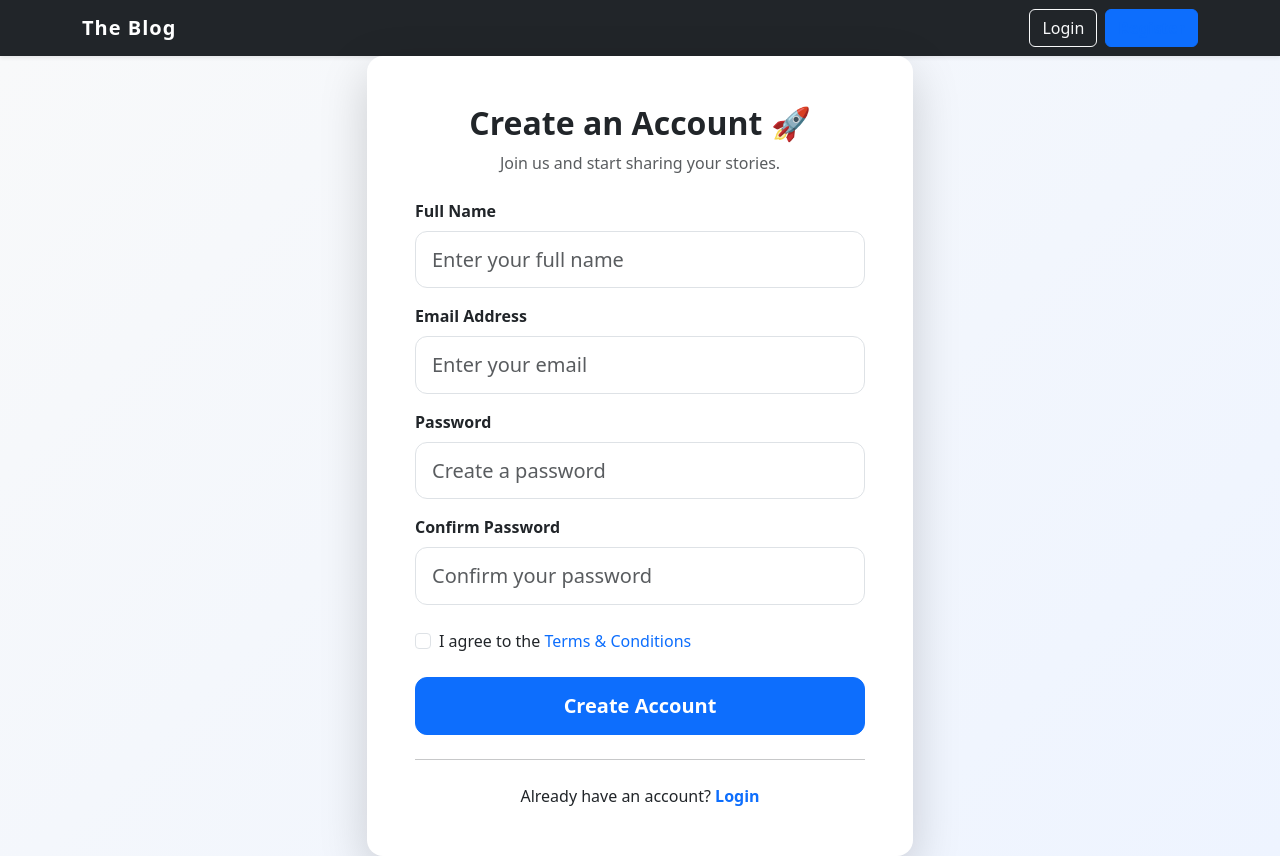
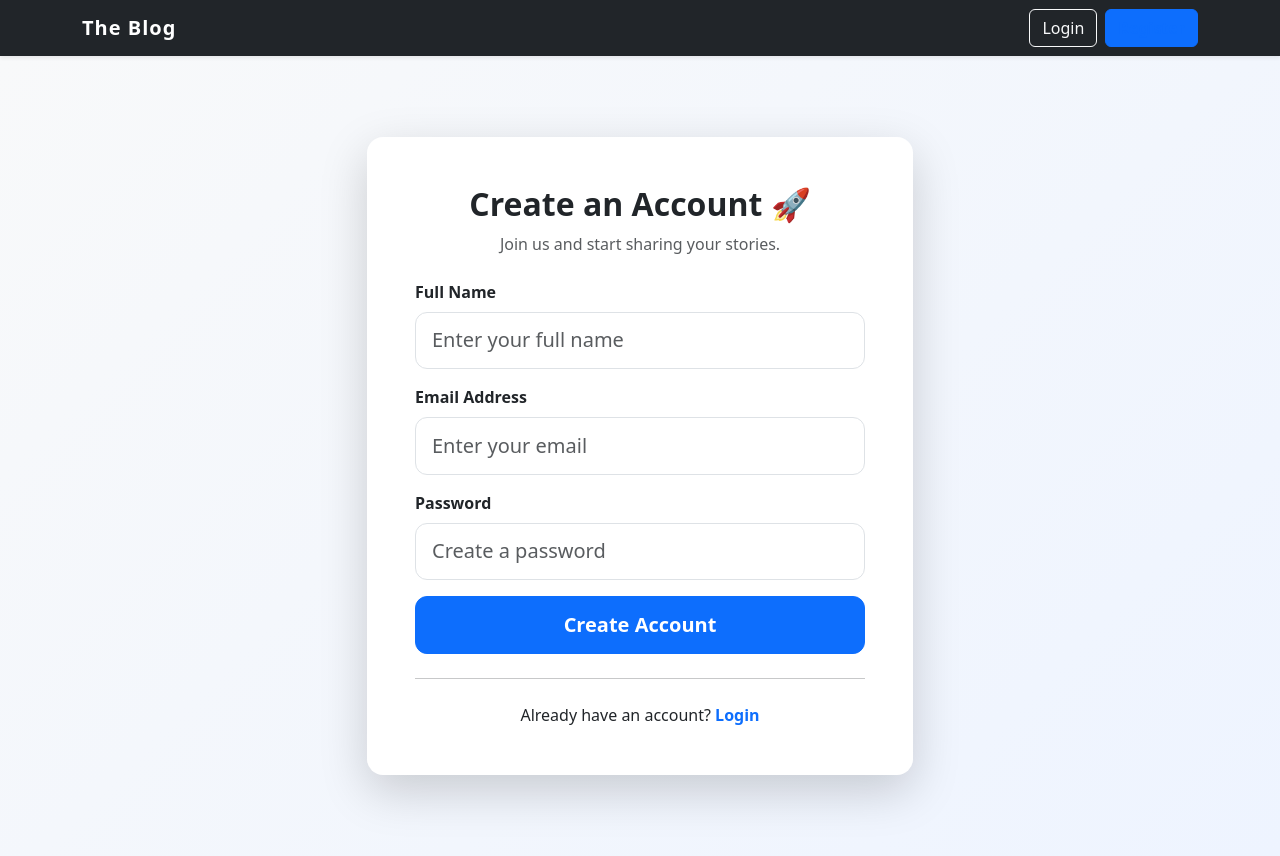
Before and after one commit to itzkesh/blog, a Vue app: page /register in a window 1280 px wide. Built offline with nearby package versions, Linux system fonts and the light colour scheme.

Commit message:
add some changes to the router and register view to fix issues with authentication and form handling.

```diff
--- a/src/layout/AdminLayout.vue
+++ b/src/layout/AdminLayout.vue
@@ -1,4 +1,17 @@
 <script setup lang="ts">
+import { supabase } from '../lib/supabase'
+
+const logout = async () => {
+
+  const { error } = await supabase.auth.signOut()
+
+  if (error) {
+    alert(error.message)
+  } else {
+    window.location.href = '/login'
+  }
+
+}
 </script>
 
 <template>
@@ -44,10 +57,10 @@
             </li>
 
             <li class="nav-item">
-              <RouterLink to="/login"  class="btn btn-danger w-100">
-                 <i class="bi bi-box-arrow-right me-2"></i>
-                 Logout
-              </RouterLink>
+              <button @click="logout" class="btn btn-danger w-100">
+                <i class="bi bi-box-arrow-right me-2"></i>
+                Logout
+              </button>
             </li>
 
           </ul>
--- a/src/router/index.ts
+++ b/src/router/index.ts
@@ -1,4 +1,5 @@
 import { createRouter, createWebHistory } from 'vue-router'
+import {supabase} from "../lib/supabase"
 
 import BlogPosts from '../views/BlogPosts.vue'
 import Login from '../views/auth/Login.vue'
@@ -30,6 +31,7 @@ const routes = [
     {
         path: '/admin',
         component: AdminLayout,
+        meta: { requiresAuth: true },
         children:[
             { path: 'dashboard', name: 'AdminDashboard', component: Dashboard},
             { path: 'posts', name: 'AdminPosts', component: AdminPosts},
@@ -46,4 +48,17 @@ const router = createRouter({
     routes
 })
 
+router.beforeEach(async (to) => {
+    if (! to.meta.requiresAuth)
+        return true
+
+    const { data: { session } } = await supabase.auth.getSession()
+
+    if (!session)
+        return '/login'
+
+    return true
+
+})
+
 export default router
--- a/src/views/auth/Register.vue
+++ b/src/views/auth/Register.vue
@@ -1,3 +1,51 @@
+<script setup lang="ts">
+import { ref } from 'vue'
+// import { useRouter } from 'vue-router'
+import { supabase } from '../../lib/supabase'
+
+// const router = useRouter()
+
+const fullName = ref('')
+const email = ref('')
+const password = ref('')
+
+const loading = ref(false)
+const errorMessage = ref('')
+const successMessage = ref('')
+
+const signUp = async () => {
+  errorMessage.value = ''
+  successMessage.value = ''
+  loading.value = true
+
+  const { data, error } = await supabase.auth.signUp({
+    email: email.value,
+    password: password.value,
+    options: {
+      data: {
+        full_name: fullName.value
+      }
+    }
+  })
+
+  loading.value = false
+
+  if (error) {
+    errorMessage.value = error.message
+    return
+  }
+
+  successMessage.value =
+    'Account created successfully! Please check your email to verify your account.'
+
+  console.log(data)
+
+  // setTimeout(() => {
+  //   router.push('/login')
+  // }, 3000)
+}
+</script>
+
 <template>
   <div class="register-page d-flex align-items-center">
     <div class="container">
@@ -15,7 +63,7 @@
                 </p>
               </div>
 
-              <form>
+              <form @submit.prevent="signUp">
 
                 <!-- Full Name -->
                 <div class="mb-3">
@@ -24,6 +72,7 @@
                   </label>
                   <input
                     type="text"
+                    v-model="fullName"
                     class="form-control form-control-lg"
                     placeholder="Enter your full name"
                   >
@@ -36,6 +85,7 @@
                   </label>
                   <input
                     type="email"
+                    v-model="email"
                     class="form-control form-control-lg"
                     placeholder="Enter your email"
                   >
@@ -48,47 +98,39 @@
                   </label>
                   <input
                     type="password"
+                    v-model="password"
                     class="form-control form-control-lg"
                     placeholder="Create a password"
                   >
                 </div>
 
-                <!-- Confirm Password -->
-                <div class="mb-4">
-                  <label class="form-label fw-semibold">
-                    Confirm Password
-                  </label>
-                  <input
-                    type="password"
-                    class="form-control form-control-lg"
-                    placeholder="Confirm your password"
+                <div
+                  v-if="errorMessage"
+                  class="alert alert-danger"
                 >
+                   {{ errorMessage }}
                  </div>
 
-                <!-- Terms -->
-                <div class="form-check mb-4">
-                  <input
-                    class="form-check-input"
-                    type="checkbox"
-                    id="terms"
+                   <div
+                     v-if="successMessage"
+                     class="alert alert-success"
                    >
-                  <label
-                    class="form-check-label"
-                    for="terms"
-                  >
-                    I agree to the
-                    <a href="#" class="text-decoration-none">
-                      Terms & Conditions
-                    </a>
-                  </label>
+                     {{ successMessage }}
                    </div>
+
 
                 <!-- Register Button -->
                 <button
                  type="submit"
                   class="btn btn-primary btn-lg w-100"
+                  :disabled="loading"
                 >
-                  Create Account
+                <span
+                  v-if="loading"
+                  class="spinner-border spinner-border-sm me-2"
+                ></span>
+
+                {{ loading ? 'Creating Account...' : 'Create Account' }}
               </button>
 
                 <hr class="my-4">
@@ -115,9 +157,6 @@
   </div>
 </template>
 
-<script setup lang="ts">
-// Registration logic will be added later.
-</script>
 
 <style scoped>
 .register-page {
```
Lines whose indentation alone changed are shown as unchanged.
